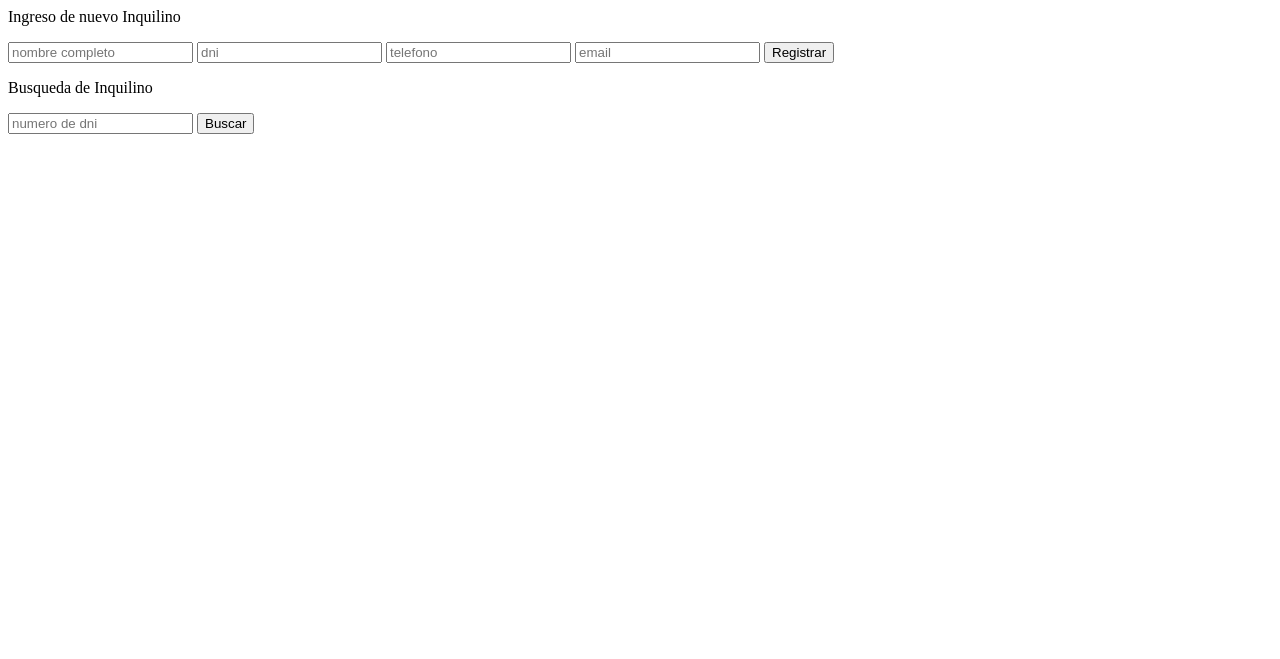
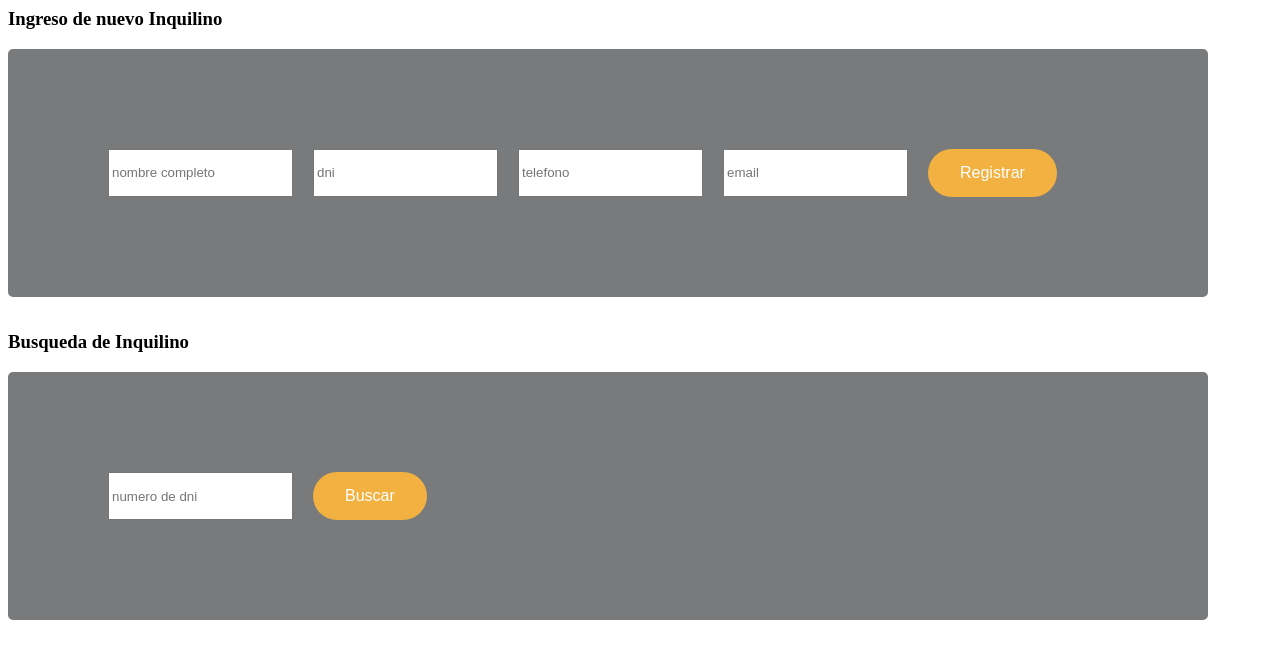
Before and after one commit to antolisano/ProyectoFinalTolisano-Pascaretta, a Django app: page /AppProyectoFinalTolisanoPascaretta/Inquilinos/ in a window 1280 px wide. Shown: the top 659 px of the page. Run offline with Django 4.2, Linux system fonts and the light colour scheme.

Commit message:
modificacion de css para tomar el diseño desde mystilo

```diff
--- a/AppProyectoFinalTolisanoPascaretta/static/css/mystilo.css
+++ b/AppProyectoFinalTolisanoPascaretta/static/css/mystilo.css
@@ -1,27 +1,80 @@
 .contenido1{
-    position: relative;
-    top: 60px;
-    border: 1px solid red;
+    position: absolute;
+    top: 300px;
+    border: 10px solid red;
 }
 
 .contenidoPropietarios{
-    background-color: #030354;
+
     display: flex;
-    justify-content: center;
-    align-items: center;
-    padding: 20px;
+    justify-content: left;
+    align-items: left;
+    padding: 50x;
+    font-size: 100%;
+    top: 400px;
 }
 .formDataPropietarios{
     display: flex;
-    flex-direction: column;
-    width: 500px;
-    gap: 10px;
-    background-color: white;
+    width: 1000px;
+    gap: 20px;
+    background-color: rgb(120, 122, 124);
     border-radius: 5px;
-    padding: 20px;
-    color: blue;
+    border-color:rgb(93, 99, 106);
+    padding: 100px;
+    color: rgb(237, 69, 69);
+
+}
+.contenidoInquilinos{
+    display: flex;
+    justify-content: left;
+    align-items: left;
+    padding: 50x;
+    font-size: 100%;
+    top: 400px;
+
+}
+.formDataInquilinos{
+    display: flex;
+    width: 1000px;
+    gap: 20px;
+    background-color: rgb(120, 122, 124);
+    border-radius: 5px;
+    border-color:rgb(93, 99, 106);
+    padding: 100px;
+    color: rgb(237, 69, 69);
+
+}
+.contenidoPropiedades{
+
+    display: flex;
+    justify-content: left;
+    align-items: left;
+    padding: 50x;
+    font-size: 100%;
+    top: 400px;
+}
+.formDataPropiedades{
+    display: flex;
+    width: 1000px;
+    gap: 20px;
+    background-color: rgb(120, 122, 124);
+    border-radius: 5px;
+    border-color:rgb(93, 99, 106);
+    padding: 100px;
+    color: rgb(237, 69, 69);
+
 }
 
 .btndj{
-    border-radius: 20px !important;
+    border-radius: 100px !important;
 }
+button {
+    background-color: #f2b140; /* Green */
+    border: none;
+    color: white;
+    padding: 15px 32px;
+    text-align: center;
+    text-decoration: none;
+    display: inline-block;
+    font-size: 16px;
+}
--- a/AppProyectoFinalTolisanoPascaretta/template/Inmobiliaria.html
+++ b/AppProyectoFinalTolisanoPascaretta/template/Inmobiliaria.html
@@ -89,7 +89,7 @@
 <header>
   <nav class="navbar navbar-expand-md navbar-dark fixed-top bg-dark">
     <div class="container-fluid">
-      <a class="navbar-brand" href="AppProyectoFinalTolisanoPascaretta/Inmobiliaria/">Menú Inmobiliario</a>
+      <a class="navbar-brand" href="/AppProyectoFinalTolisanoPascaretta/Inmobiliaria/">Menú Inmobiliario</a>
       <button class="navbar-toggler" type="button" data-bs-toggle="collapse" data-bs-target="#navbarCollapse" aria-controls="navbarCollapse" aria-expanded="false" aria-label="Toggle navigation">
         <span class="navbar-toggler-icon"></span>
       </button>
@@ -104,8 +104,6 @@
           <li class="nav-item">
             <a class="nav-link" href="/AppProyectoFinalTolisanoPascaretta/Propiedades/">Propiedades</a>
           </li>
-          <li class="nav-item">
-            <a class="nav-link disabled">Disabled</a>
           </li>
         </ul>
         <form class="d-flex" role="search">
--- a/AppProyectoFinalTolisanoPascaretta/template/Inquilinos.html
+++ b/AppProyectoFinalTolisanoPascaretta/template/Inquilinos.html
@@ -1,9 +1,10 @@
 
 
 {% load static %}
+<link rel="stylesheet" href="{% static 'css/mystilo.css'%}">
+{% block contenido %}
 
-{% block contenido %}
-    <p>Ingreso de nuevo Inquilino</p>
+    <p><h3>Ingreso de nuevo Inquilino</h3></p>
     <div class="contenidoInquilinos">
         <form class="formDataInquilinos" action="/AppProyectoFinalTolisanoPascaretta/Inquilinos/" method="POST"> {% csrf_token %}
             <input type="text" name="nombrecompleto" placeholder="nombre completo">
@@ -14,7 +15,7 @@
         </form>
     </div>
     <div>
-        <p>Busqueda de Inquilino</p>
+        <p><h3>Busqueda de Inquilino</h3></p>
         <form class="formDataPropietarios" action="/AppProyectoFinalTolisanoPascaretta/buscar_Inquilinos/" method="GET">
             <input type="number" name="dni" placeholder="numero de dni">
             <button type="submit" class="btn btn-primary btndj">Buscar</button>
--- a/AppProyectoFinalTolisanoPascaretta/template/Propiedades.html
+++ b/AppProyectoFinalTolisanoPascaretta/template/Propiedades.html
@@ -1,8 +1,8 @@
 
 {% load static %}
-
+<link rel="stylesheet" href="{% static 'css/mystilo.css'%}">
 {% block contenido %}
-    <p>Ingreso de nueva Propiedad</p>
+    <p><h3> Ingreso de nueva Propiedad</h3> </p>
     <div class="contenidoPropiedades">
         <form class="formDataPropiedades" action="/AppProyectoFinalTolisanoPascaretta/Propiedades/" method="POST"> {% csrf_token %}
             <input type="string" name="domicilio" placeholder="Dirección">
@@ -10,7 +10,7 @@
         </form>
     </div>
     <div>
-        <p>Busqueda de Propiedad</p>
+        <p><h3> Busqueda de Propiedad </H3></p>
         <form class="formDataPropietarios" action="/AppProyectoFinalTolisanoPascaretta/buscar_Propiedades/" method="GET">
             <input type="string" name="domicilio" placeholder="Ingrese domicilio">
             <button type="submit" class="btn btn-primary btndj">Buscar</button>
```
Also changed, not shown: AppProyectoFinalTolisanoPascaretta/template/Propietarios.html (+4 -4 lines).
